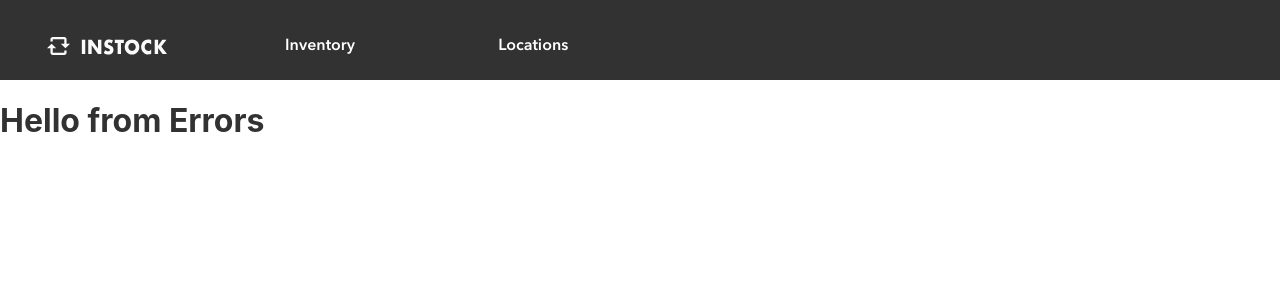
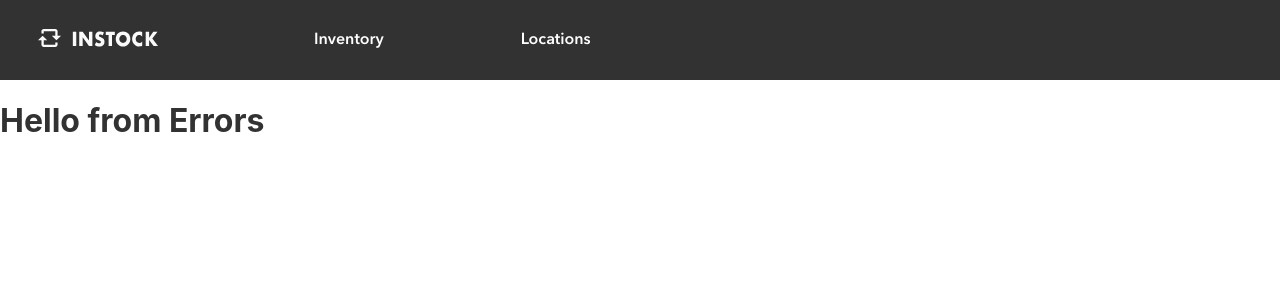
Before and after one commit to durph/teamFanta-inStock, a React (Create React App) app in the folder client/: page /errors in a window 1280 px wide. Shown: the top 300 px of the page. Built offline with nearby package versions, Linux system fonts and the light colour scheme.

Commit message:
resolved nav bar alignment issue

```diff
--- a/client/src/components/Header/Header.scss
+++ b/client/src/components/Header/Header.scss
@@ -20,7 +20,7 @@
       flex-wrap: wrap;
       justify-content: center;
       align-items: center;
-      padding-top: 16px;
+      padding-top: 0.5rem;
     }
 
     height: 100%;
@@ -66,6 +66,7 @@
       flex-wrap: initial;
       align-items: center;
       height: 80px;
+      padding-left: 3vw;
 
       &-navlink {
         width: 55%;
@@ -74,6 +75,8 @@
 
     &__logo-container {
       width: 20%;
+      padding: 0;
+      justify-content: flex-start;
     }
 
     &__link {
@@ -82,7 +85,6 @@
       &-container {
         height: 100%;
         align-items: baseline;
-        padding-top: 13px;
       }
     }
   }
@@ -92,11 +94,11 @@
   .header {
     &__container {
       height: 80px;
+      padding-left: 0;
     }
 
     &__logo-container {
       margin-left: 12.5vw;
-      justify-content: flex-start;
     }
 
     &__link {
```
